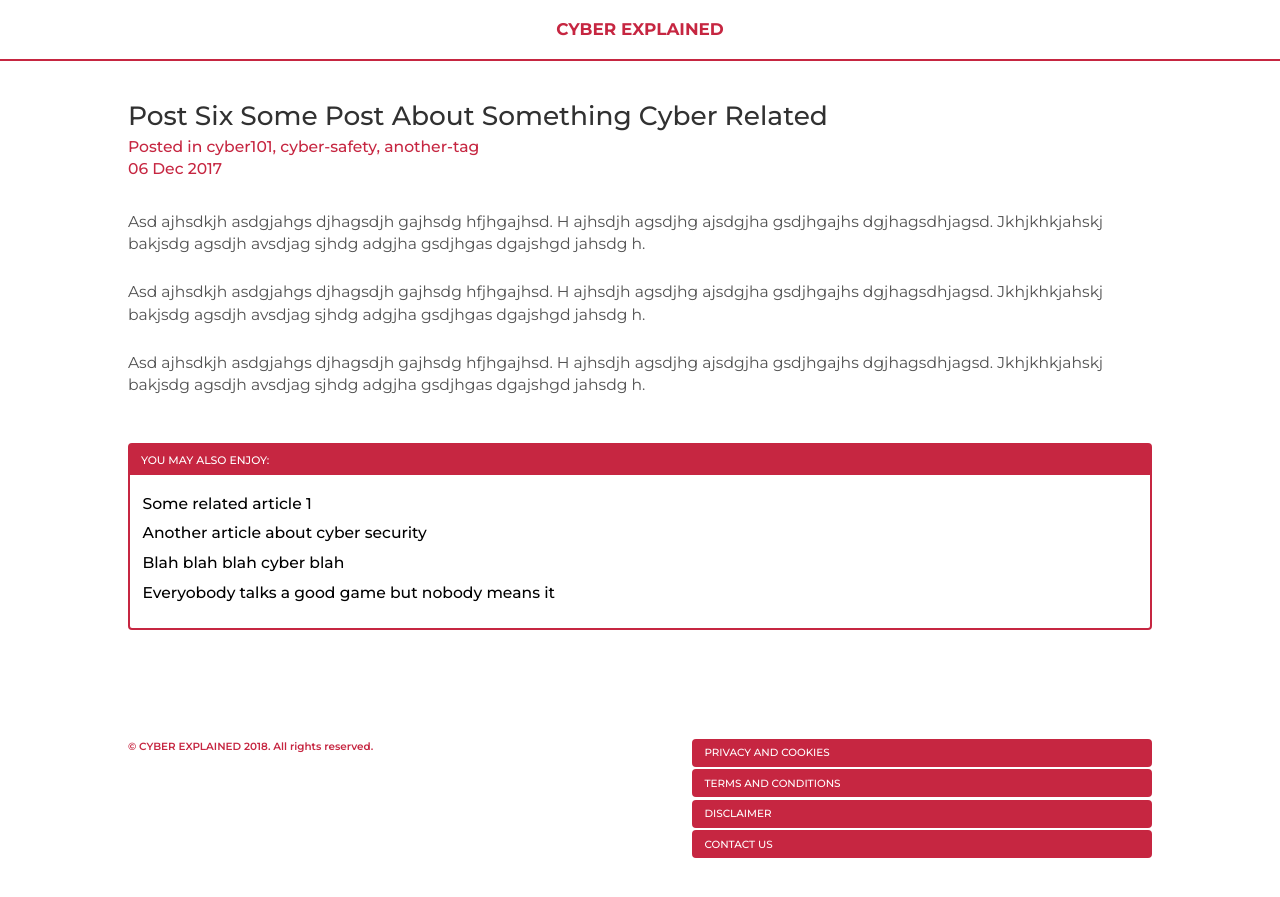
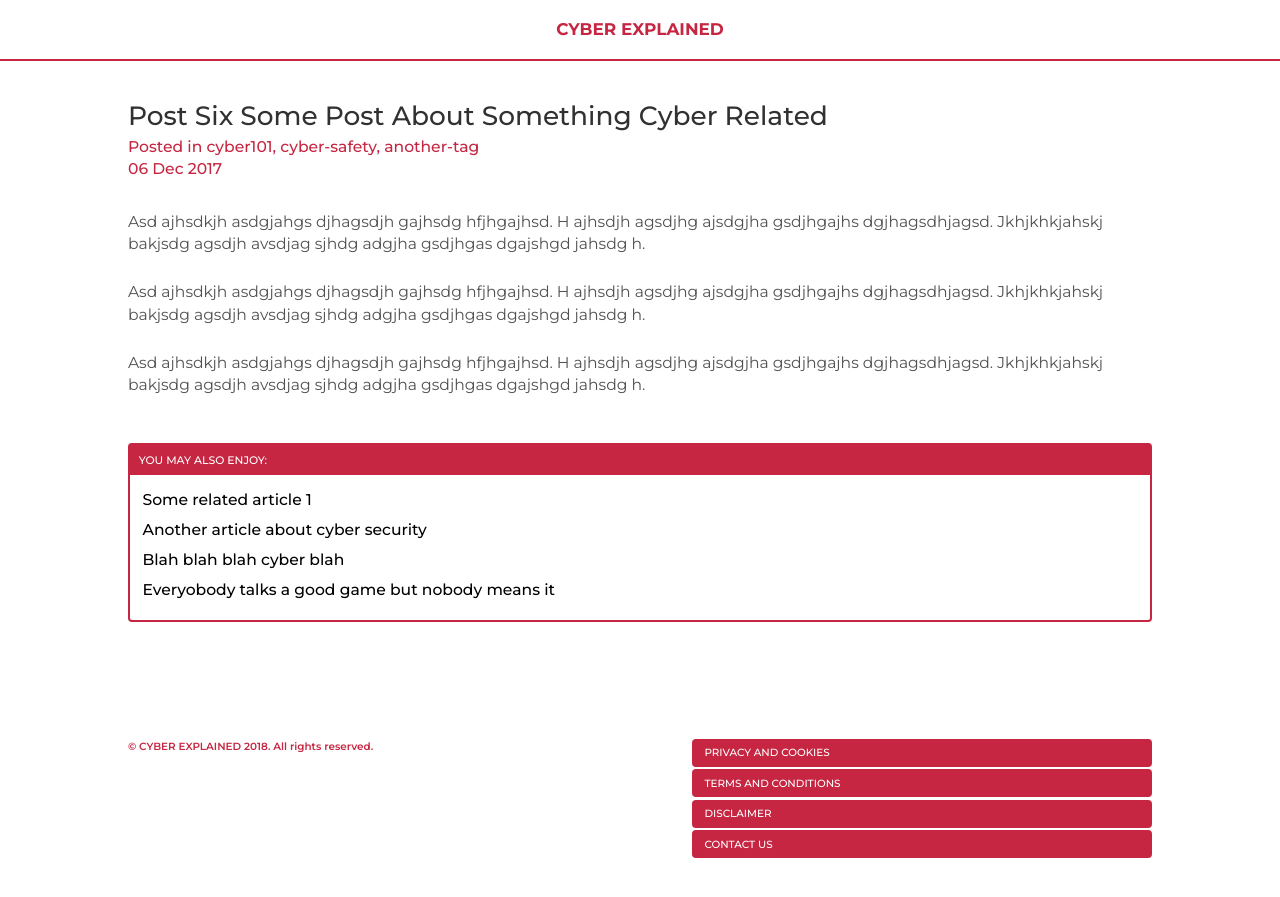
Before and after one commit to cyberexplained/cyberexplained.github.io, a Jekyll site: the page built from _posts/2017-12-06-post-six.md, in a window 1280 px wide. Shown: the top 897 px of the page. Built offline with Jekyll 4.4.1, drawn with Linux system fonts in a browser that asks for light colours; nearby versions of some CDN libraries.

Commit message:
Theme updates.

```diff
--- a/_sass/_posts.scss
+++ b/_sass/_posts.scss
@@ -175,7 +175,7 @@ time {
 
     div {
       margin: 0;
-      padding: .4em 1em;
+      padding: .4em .8em;
       font-size: .7em;
       font-weight: $weight-medium;
       color: white;
@@ -184,8 +184,8 @@ time {
 
     ul {
       margin: 0;
-      padding: .6em .8em;
-      padding-bottom: 1.5em;
+      padding: .4em .8em;
+      padding-bottom: 1.2em;
       list-style-position: inside;
     }
 
```
